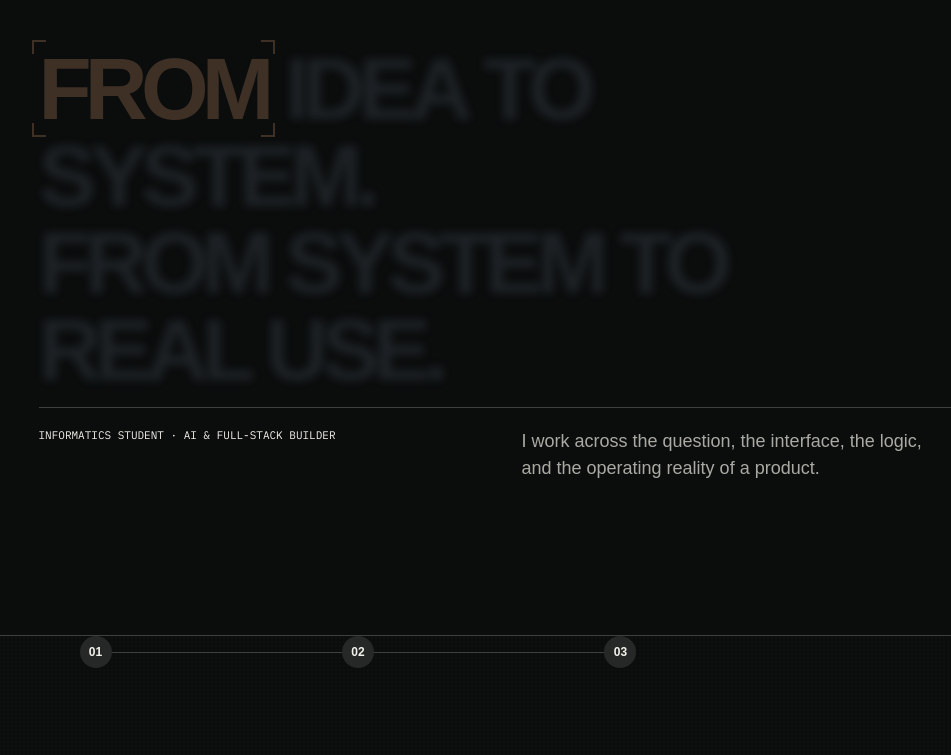
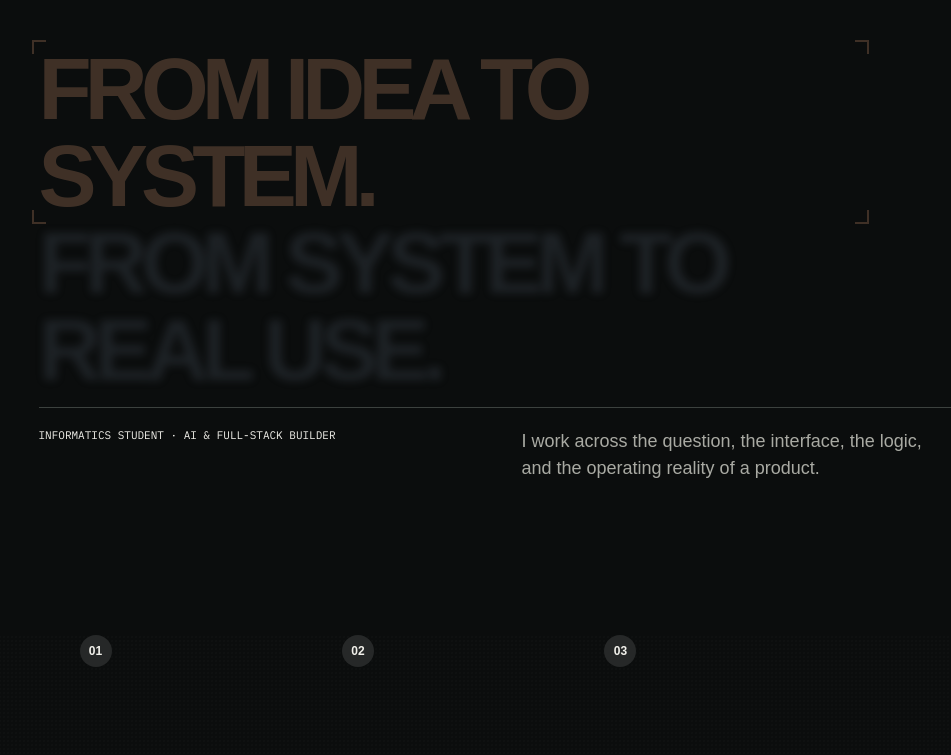
Before and after one commit to ezradesmonds/portofolio, an Astro site: page / in a window 1280 px wide. Shown: the part 2024-2779 px from the top of the page, without its empty margins (282-1233 px from the left). Built offline with nearby package versions, Linux system fonts and the light colour scheme; Astro itself is replaced by a stand-in of ours.

Commit message:
fix: focus manifesto by sentence and remove approach lines

```diff
--- a/src/components/portfolio/PortfolioHome.astro
+++ b/src/components/portfolio/PortfolioHome.astro
@@ -36,7 +36,7 @@ const navigation = [
   </header>
   <div class="portfolio-flow">
     <PortfolioHero lang={lang}/>
-    <section class="portfolio-manifesto" aria-label={id ? 'Pengantar' : 'Introduction'}><span class="chapter-index">00 / {id ? 'PENGANTAR' : 'INTRODUCTION'}</span><p class="true-focus" data-true-focus aria-label={manifestoLines.join(' ')}>{manifestoLines.map((line, index) => <>{index > 0 && <br/>}{line.split(' ').map(word => <><span class="focus-word" aria-hidden="true">{word}</span>{' '}</>)}</>)}<span class="focus-frame" aria-hidden="true"><i/><i/><i/><i/></span></p><div><span>{id ? 'Mahasiswa Informatika · AI & Full-Stack Builder' : 'Informatics Student · AI & Full-Stack Builder'}</span><span>{id ? 'Saya mengerjakan produk dari pertanyaan awal hingga antarmuka, logika, dan operasi yang dapat diuji.' : 'I work across the question, the interface, the logic, and the operating reality of a product.'}</span></div></section>
+    <section class="portfolio-manifesto" aria-label={id ? 'Pengantar' : 'Introduction'}><span class="chapter-index">00 / {id ? 'PENGANTAR' : 'INTRODUCTION'}</span><p class="true-focus" data-true-focus aria-label={manifestoLines.join(' ')}>{manifestoLines.map((line, index) => <>{index > 0 && <br/>}<span class="focus-word" aria-hidden="true">{line}</span></>)}<span class="focus-frame" aria-hidden="true"><i/><i/><i/><i/></span></p><div><span>{id ? 'Mahasiswa Informatika · AI & Full-Stack Builder' : 'Informatics Student · AI & Full-Stack Builder'}</span><span>{id ? 'Saya mengerjakan produk dari pertanyaan awal hingga antarmuka, logika, dan operasi yang dapat diuji.' : 'I work across the question, the interface, the logic, and the operating reality of a product.'}</span></div></section>
     <PortfolioApproach lang={lang}/>
     <PortfolioWork lang={lang} featured={featured} prefix={prefix}/>
     <PortfolioPerson lang={lang}/>
--- a/src/styles/portfolio.css
+++ b/src/styles/portfolio.css
@@ -394,7 +394,6 @@ body.reference-site {
   display: grid;
   grid-template-columns: 20% 1fr;
   gap: 3vw;
-  border-bottom: 1px solid var(--line);
 }
 .chapter-index {
   color: var(--muted);
@@ -437,15 +436,6 @@ body.reference-site {
   grid-template-columns: repeat(3, 1fr);
   padding: 0 17% 90px;
   position: relative;
-}
-.approach-rail::before {
-  content: "";
-  position: absolute;
-  left: 28%;
-  right: 28%;
-  top: 16px;
-  height: 1px;
-  background: var(--line);
 }
 .approach-rail span {
   z-index: 1;
```
